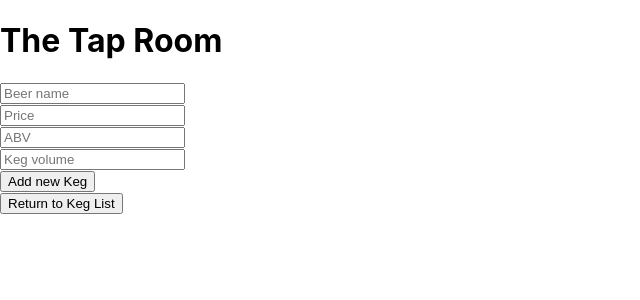
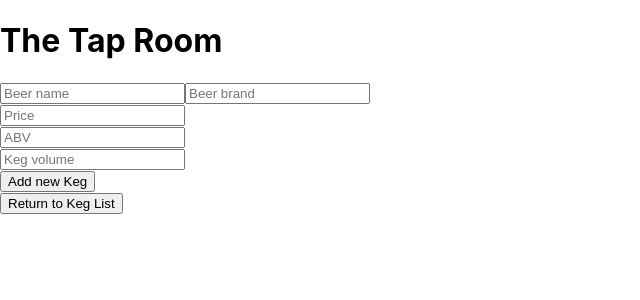
Before and after one commit to TonyBoy56/tap-room2, a React (Create React App) app: page / in a window 1280 px wide. Both pictures are taken after a click on the button "Add Keg". Shown: the top 300 px of the page, without its empty margins (0-640 px from the left). Built offline with nearby package versions, Linux system fonts and the light colour scheme.

Commit message:
fix typos that were causing some methods from being called correctly.

```diff
--- a/src/components/KegControl.js
+++ b/src/components/KegControl.js
@@ -51,12 +51,12 @@ class KegControl extends React.Component {
       buttonText = "Return to Keg List";
     } else if (this.state.formVisibleOnPage) {
       currentlyVisibleState = <NewKegForm
-        onNewKingCreation = {this.handleAddingNewKegToList} />;
+        onNewKegCreation = {this.handleAddingNewKegToList} />;
       buttonText = "Return to Keg List";
     } else {
       currentlyVisibleState = <KegList
         kegList = {this.state.masterKegList}
-        onKegSelection = {TouchList.handleChangingSelectedKeg} />;
+        onKegSelection = {this.handleChangingSelectedKeg} />;
       buttonText = "Add Keg";
     }
     return (
--- a/src/components/NewKegForm.js
+++ b/src/components/NewKegForm.js
@@ -1,6 +1,7 @@
 import React from "react";
 import { v4 } from "uuid";
 import PropTypes from "prop-types";
+
 
 function NewKegForm(props) {
 
@@ -24,6 +25,10 @@ function NewKegForm(props) {
           type = 'text'
           name = 'name'
           placeholder = 'Beer name' />
+        <input
+          type = 'text'
+          name = 'brand'
+          placeholder = 'Beer brand' />
           <br></br>
         <input
           type = 'text'
```
